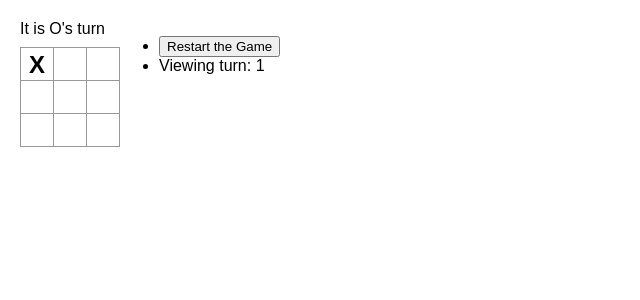
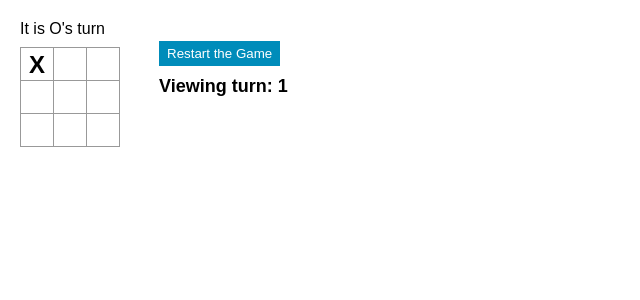
Before and after one commit to ThamasMc/react-tac-toe, a React (Create React App) app in the folder src/: page / in a window 1280 px wide. Both pictures are taken after a click on the button 37 px from the left and 64 px from the top of the page. Shown: the top 300 px of the page, without its empty margins (0-640 px from the left). Built offline with nearby package versions, Linux system fonts and the light colour scheme.

Commit message:
Adds pizzaz to turn buttons

```diff
--- a/src/App.js
+++ b/src/App.js
@@ -82,13 +82,13 @@ export default function Game() {
     if(pos === history.length - 1) {
       return(
         <li key={pos}>
-          <div>Viewing turn: {pos}</div>
+          <h3 className="current-turn">Viewing turn: {pos}</h3>
         </li>
       );
     }
     return(
       <li key={pos}>
-        <button onClick={() => jumpTo(pos)}>{description}</button>
+        <button className="turn-button" onClick={() => jumpTo(pos)}>{description}</button>
       </li>
     );
   });
--- a/src/styles.css
+++ b/src/styles.css
@@ -44,6 +44,11 @@ code {
 
 ul {
   padding-inline-start: 20px;
+  list-style-type: none;
+}
+
+li {
+  padding: 5px 0px;
 }
 
 * {
@@ -54,6 +59,9 @@ body {
   font-family: sans-serif;
   margin: 20px;
   padding: 0;
+}
+
+.current-turn {
 }
 
 .square {
@@ -80,6 +88,7 @@ body {
 .status {
   margin-bottom: 10px;
 }
+
 .game {
   display: flex;
   flex-direction: row;
@@ -88,3 +97,16 @@ body {
 .game-info {
   margin-left: 20px;
 }
+
+.turn-button {
+  background-color: #008CBA;
+  border: none;
+  color: white;
+  text-decoration: none;
+  padding: 5px 8px;
+}
+
+.turn-button:active {
+  transform: translateY(2px);
+  background-color: #00475e;
+}
```
